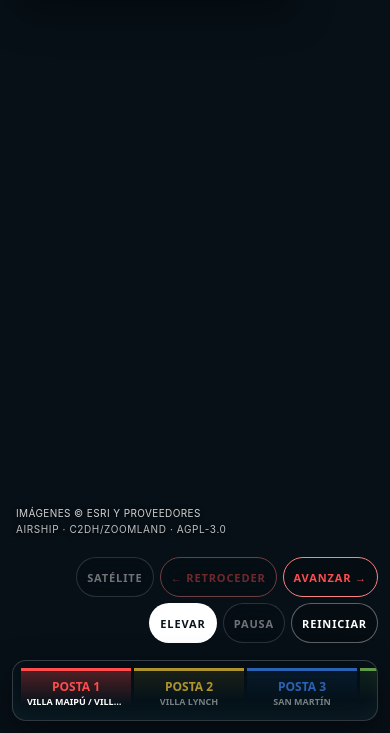
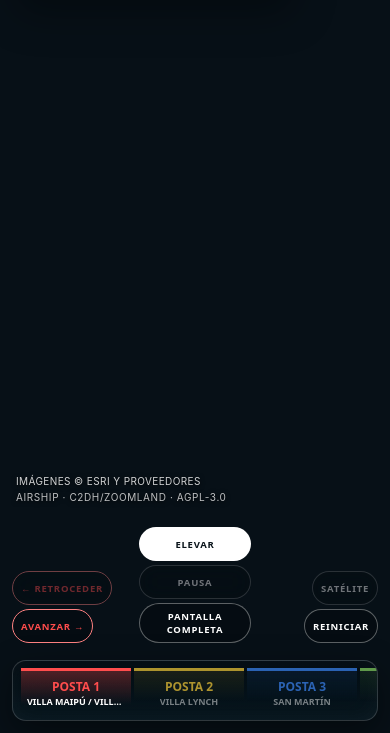
Before and after one commit to eaguirre25/AEREO_2026_FERIACHS, a website: page index.html in a window 390 px wide. Shown: the part 111-844 px from the top of the page. Drawn offline with nearby package versions, Linux system fonts and the light colour scheme; no server answers.

Commit message:
Mueve la posta final y ordena los controles

```diff
--- a/app.js
+++ b/app.js
@@ -74,6 +74,7 @@ const nextStopBtn = $('#nextStopBtn');
 const startBtn = $('#startBtn');
 const pauseBtn = $('#pauseBtn');
 const restartBtn = $('#restartBtn');
+const fullscreenBtn = $('#fullscreenBtn');
 const nav = $('#routeNav');
 const celebration = $('#celebration');
 const confetti = $('#confetti');
@@ -186,6 +187,30 @@ function setMapMode(useSatellite) {
   satelliteCredit.hidden = !satelliteEnabled;
 }
 
+function syncFullscreenButton() {
+  const active = Boolean(document.fullscreenElement);
+  fullscreenBtn.textContent = active
+    ? 'SALIR DE PANTALLA COMPLETA'
+    : 'PANTALLA COMPLETA';
+  fullscreenBtn.setAttribute('aria-pressed', String(active));
+  window.requestAnimationFrame(() => map.resize());
+}
+
+async function toggleFullscreen() {
+  if (!document.fullscreenEnabled) {
+    setStatus('La pantalla completa no está disponible en este navegador.', true);
+    return;
+  }
+
+  try {
+    if (document.fullscreenElement) await document.exitFullscreen();
+    else await document.documentElement.requestFullscreen();
+  } catch (error) {
+    console.error('No se pudo cambiar el modo de pantalla completa.', error);
+    setStatus('No se pudo activar la pantalla completa.', true);
+  }
+}
+
 function cancelAnimation() {
   if (animationFrameId !== null) cancelAnimationFrame(animationFrameId);
   animationFrameId = null;
@@ -262,7 +287,7 @@ function previewStop(index) {
     ? 'VOLVER A VOLAR'
     : index === 0 ? 'ELEVAR' : 'CONTINUAR';
   setStatus(isLastStop
-    ? 'Recorrido completo · CEAMSE'
+    ? 'Recorrido completo · José L. Suárez'
     : index === 0 ? 'Dirigible listo para elevarse desde UNSAM' : `Vista previa · ${stop.name}`);
   if (isLastStop) triggerCelebration();
   else cancelCelebration();
@@ -503,7 +528,7 @@ function completeFlight() {
   pauseBtn.setAttribute('aria-pressed', 'false');
   startBtn.disabled = false;
   startBtn.textContent = 'VOLVER A VOLAR';
-  setStatus('Recorrido completo · CEAMSE');
+  setStatus('Recorrido completo · José L. Suárez');
   triggerCelebration();
   map.easeTo({ zoom: 14.7, pitch: 62, duration: 2500, essential: false });
 }
@@ -613,6 +638,11 @@ restartBtn.addEventListener('click', () => reset());
 prevStopBtn.addEventListener('click', () => stepToStop(-1));
 nextStopBtn.addEventListener('click', () => stepToStop(1));
 mapModeBtn.addEventListener('click', () => setMapMode(!satelliteEnabled));
+fullscreenBtn.addEventListener('click', toggleFullscreen);
+document.addEventListener('fullscreenchange', syncFullscreenButton);
+document.addEventListener('fullscreenerror', () => {
+  setStatus('No se pudo activar la pantalla completa.', true);
+});
 pauseBtn.addEventListener('click', () => {
   if (flightState === 'playing') {
     flightState = 'paused';
--- a/index.html
+++ b/index.html
@@ -16,12 +16,19 @@
     <p id="stopMeta">VILLA MAIPÚ / VILLA LYNCH · UNSAM · CAMPUS MIGUELETE</p>
   </section>
   <div class="controls">
-    <button id="mapModeBtn" type="button" aria-pressed="true" aria-label="Usar mapa vectorial" disabled>SATÉLITE</button>
-    <button id="prevStopBtn" type="button" class="step-control" disabled>← RETROCEDER</button>
-    <button id="nextStopBtn" type="button" class="step-control">AVANZAR →</button>
-    <button id="startBtn" type="button" class="primary">ELEVAR</button>
-    <button id="pauseBtn" type="button" aria-pressed="false" disabled>PAUSA</button>
-    <button id="restartBtn" type="button">REINICIAR</button>
+    <div class="control-group step-controls">
+      <button id="prevStopBtn" type="button" class="step-control" disabled>← RETROCEDER</button>
+      <button id="nextStopBtn" type="button" class="step-control">AVANZAR →</button>
+    </div>
+    <div class="control-group flight-controls">
+      <button id="startBtn" type="button" class="primary">ELEVAR</button>
+      <button id="pauseBtn" type="button" aria-pressed="false" disabled>PAUSA</button>
+      <button id="fullscreenBtn" type="button" aria-pressed="false">PANTALLA COMPLETA</button>
+    </div>
+    <div class="control-group utility-controls">
+      <button id="mapModeBtn" type="button" aria-pressed="true" aria-label="Usar mapa vectorial" disabled>SATÉLITE</button>
+      <button id="restartBtn" type="button">REINICIAR</button>
+    </div>
   </div>
   <nav id="routeNav" class="route-nav" aria-label="Postas del recorrido"></nav>
   <div class="altimeter"><span>ALT</span><strong id="altitude">0 m</strong></div>
@@ -30,7 +37,7 @@
     <div id="confetti" class="confetti" aria-hidden="true"></div>
     <div class="completion-card" role="status">
       <strong>¡RECORRIDO COMPLETADO!</strong>
-      <span>POSTA 9 · CEAMSE</span>
+      <span>POSTA 9 · JOSÉ L. SUÁREZ</span>
     </div>
   </div>
   <a id="satelliteCredit" class="satellite-credit" href="https://services.arcgisonline.com/ArcGIS/rest/services/World_Imagery/MapServer" target="_blank" rel="noopener">IMÁGENES © ESRI Y PROVEEDORES</a>
--- a/route.js
+++ b/route.js
@@ -7,7 +7,7 @@ export const STOPS = [
   {id:6,name:'Villa Ballester',label:'SOBREVUELO',lng:-58.5580651,lat:-34.5492309,alt:135,zoom:15.8},
   {id:7,name:'Billinghurst',label:'SOBREVUELO',place:'Villa Billinghurst',lng:-58.5747487,lat:-34.5752034,alt:120,zoom:15.8},
   {id:8,name:'Loma Hermosa',label:'SOBREVUELO',lng:-58.5993659,lat:-34.5492367,alt:145,zoom:15.4},
-  {id:9,name:'CEAMSE',place:'Complejo Ambiental Norte III',lng:-58.612613,lat:-34.530323,alt:70,zoom:15.2}
+  {id:9,name:'José L. Suárez',lng:-58.58094506418298,lat:-34.52213589682376,alt:70,zoom:15.5}
 ];
 
 export const SEGMENT_SECONDS = [18,22,22,20,22,24,28,26];
--- a/styles.css
+++ b/styles.css
@@ -64,13 +64,30 @@ button:focus-visible {
 
 .controls {
   position: fixed;
+  left: 24px;
   right: 24px;
   bottom: 104px;
   z-index: 6;
+  display: grid;
+  grid-template-columns: 1fr auto 1fr;
+  align-items: end;
+  gap: 16px;
+  pointer-events: none;
+}
+
+.control-group {
   display: flex;
   gap: 8px;
-  flex-wrap: wrap;
-  justify-content: flex-end;
+  pointer-events: auto;
+}
+
+.step-controls { justify-self: start; }
+.flight-controls { justify-self: center; }
+
+.utility-controls {
+  min-width: 124px;
+  flex-direction: column;
+  justify-self: end;
 }
 
 .controls button {
@@ -194,7 +211,7 @@ button:focus-visible {
 
 .status {
   position: fixed;
-  bottom: 104px;
+  bottom: 210px;
   left: 50%;
   z-index: 5;
   max-width: min(60vw, 420px);
@@ -321,7 +338,7 @@ button:focus-visible {
 
 .airship-credit {
   position: fixed;
-  bottom: 104px;
+  bottom: 210px;
   left: 24px;
   z-index: 6;
   color: rgba(255, 255, 255, 0.74);
@@ -333,7 +350,7 @@ button:focus-visible {
 
 .satellite-credit {
   position: fixed;
-  bottom: 120px;
+  bottom: 226px;
   left: 24px;
   z-index: 6;
   color: rgba(255, 255, 255, 0.82);
@@ -383,16 +400,27 @@ noscript {
     right: 12px;
     bottom: calc(90px + env(safe-area-inset-bottom));
     left: 12px;
-    justify-content: flex-end;
+    grid-template-columns: minmax(0, 1fr) auto minmax(0, 1fr);
     gap: 6px;
-    max-height: 94px;
-    overflow-y: auto;
+  }
+
+  .control-group {
+    flex-direction: column;
+    gap: 4px;
+  }
+
+  .step-controls { align-items: flex-start; }
+  .flight-controls { align-items: stretch; }
+  .utility-controls {
+    min-width: 0;
+    align-items: flex-end;
   }
 
   .controls button {
-    min-height: 40px;
-    padding: 9px 10px;
-    font-size: 11px;
+    min-height: 34px;
+    max-width: 112px;
+    padding: 6px 8px;
+    font-size: 9.5px;
   }
 
   .route-nav {
@@ -415,11 +443,11 @@ noscript {
 
   .status { display: none; }
   .airship-credit {
-    bottom: calc(198px + env(safe-area-inset-bottom));
+    bottom: calc(230px + env(safe-area-inset-bottom));
     left: 16px;
   }
   .satellite-credit {
-    bottom: calc(214px + env(safe-area-inset-bottom));
+    bottom: calc(246px + env(safe-area-inset-bottom));
     left: 16px;
   }
   .maplibregl-ctrl-top-right { top: 56px; }
```
Also changed, not shown: tests/assets.test.js (+13 -0 lines), tests/route.test.js (+4 -2 lines), README.md.
